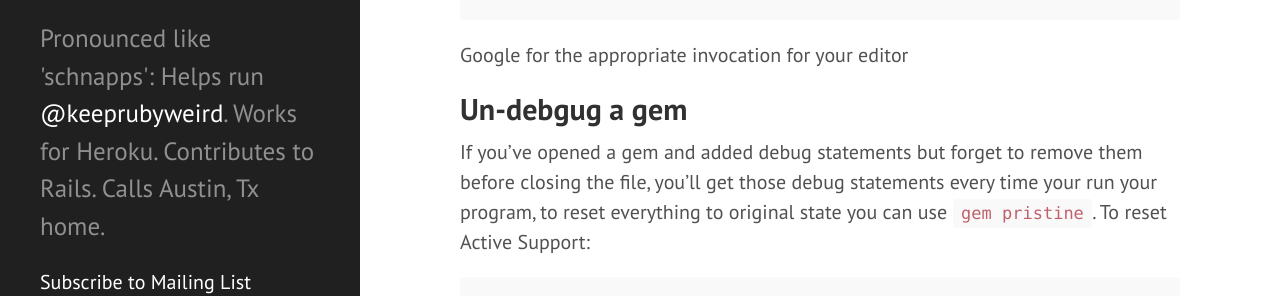
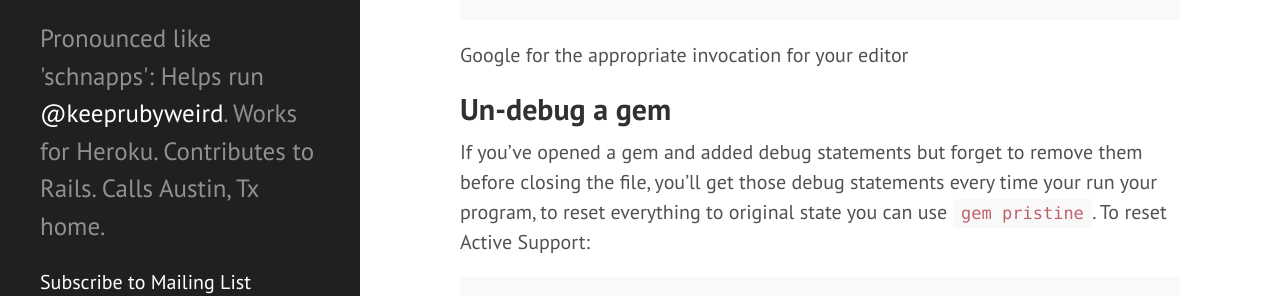
Before and after one commit to schneems/schneems, a Jekyll site: the page built from _posts/2016-01-25-ruby-debugging-magic-cheat-sheet.md, in a window 1280 px wide and 900 px high, scrolled down 906 px. Shown: the part 171-467 px from the top of the window. Built offline with Jekyll 4.4.1, drawn with Linux system fonts in a browser that asks for light colours; Markdown is read by kramdown in place of the engine named in the settings.

Commit message:
Remove typo
Since I do not think that "Un-debgug" is a good pun to
highlight the existance of changes in a gem.

```diff
--- a/_posts/2016-01-25-ruby-debugging-magic-cheat-sheet.md
+++ b/_posts/2016-01-25-ruby-debugging-magic-cheat-sheet.md
@@ -37,7 +37,7 @@ export EDITOR="subl -w"
 
 Google for the appropriate invocation for your editor
 
-## Un-debgug a gem
+## Un-debug a gem
 
 If you've opened a gem and added debug statements but forget to remove them before closing the file, you'll get those debug statements every time your run your program, to reset everything to original state you can use `gem pristine`. To reset Active Support:
 
```
